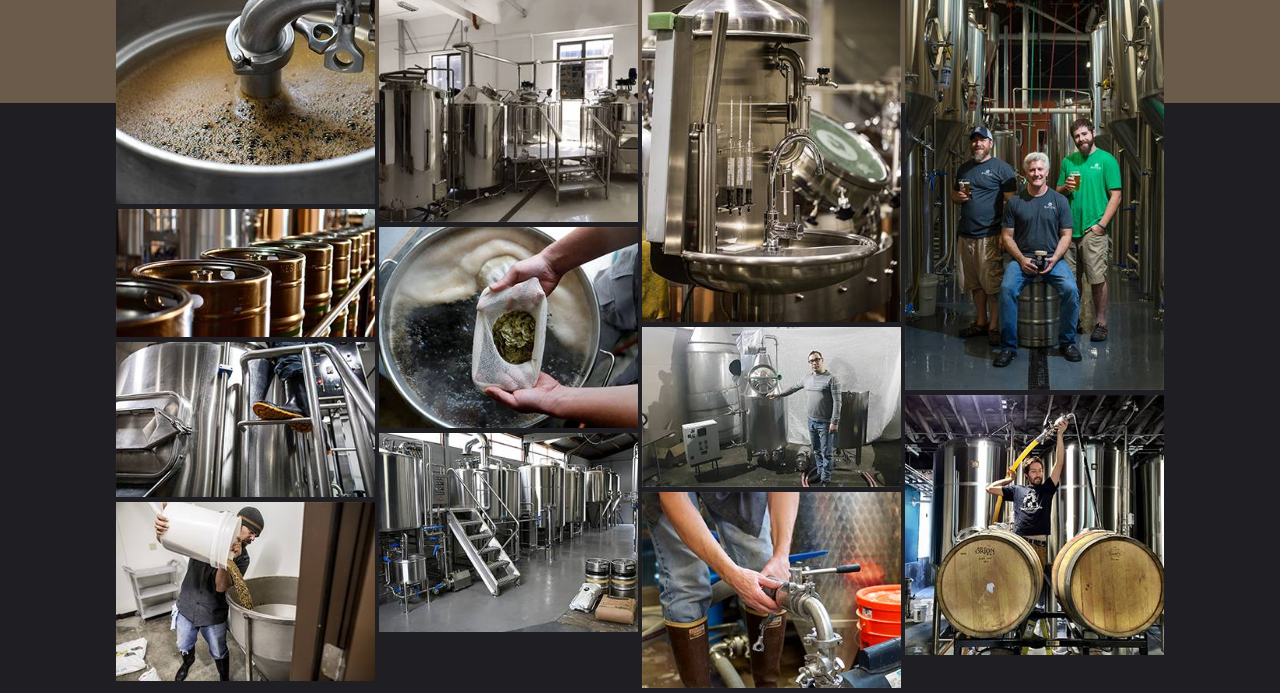
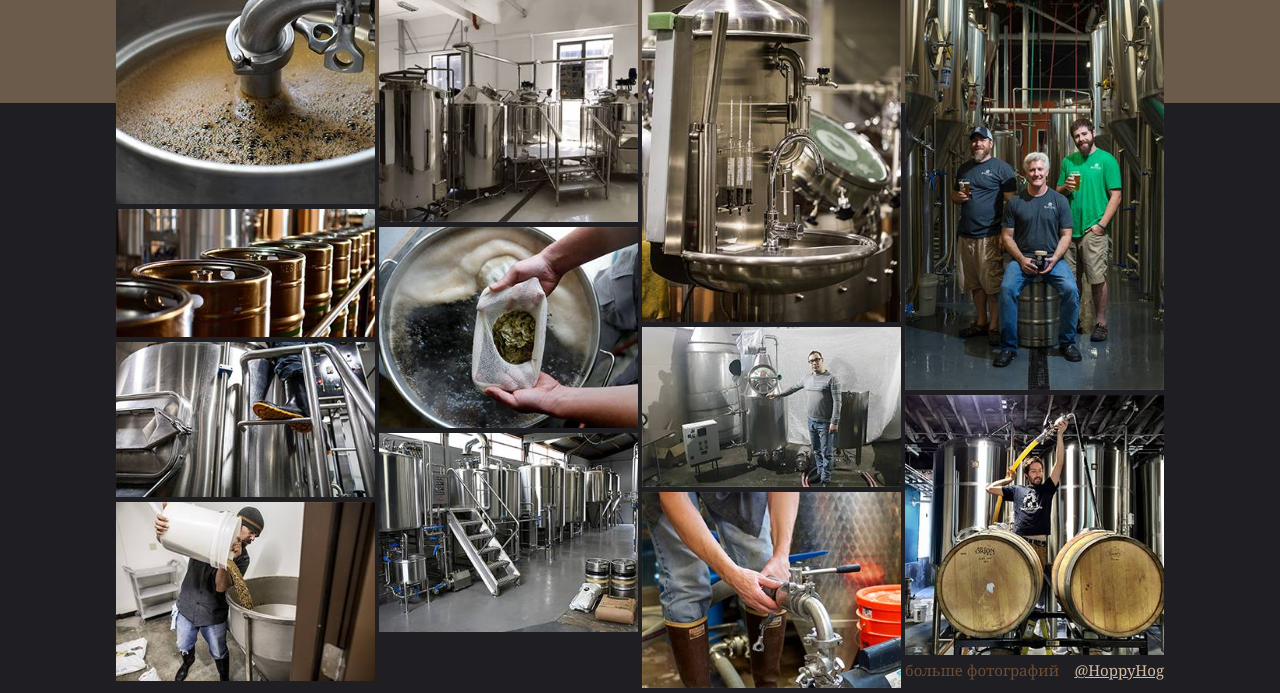
Before and after one commit to ultrinnan/hoppy_hog, a PHP site: page / in a window 1280 px wide. Shown: the part 4793-5486 px from the top of the page. Run offline with PHP 8.4, Linux system fonts and the light colour scheme; some web fonts are replaced.

Commit message:
insta link in progress

```diff
--- a/css/main.css
+++ b/css/main.css
@@ -540,3 +540,13 @@ body {
   column-gap: 4px; }
   .gallery img {
     width: 100%; }
+
+.insta-link {
+  font-size: 15px;
+  display: flex;
+  flex-direction: row;
+  justify-content: space-between; }
+  .insta-link span {
+    color: #6d4e34; }
+  .insta-link a {
+    color: #d3bda3; }
--- a/index.html
+++ b/index.html
@@ -251,6 +251,10 @@
                     <div class="gallery-item">
                         <img src="images/12.jpg" alt="">
                     </div>
+                    <div class="insta-link">
+                        <span>больше фотографий</span>
+                        <a href="https://www.instagram.com/hoppyhog/">@HoppyHog</a>
+                    </div>
                 </div>
             </div>
         </section>
--- a/sass/main.scss
+++ b/sass/main.scss
@@ -379,3 +379,18 @@ body{
     width: 100%;
   }
 }
+.insta-link{
+  font-size: 15px;
+  display: flex;
+  flex-direction: row;
+  justify-content: space-between;
+  span{
+    color:#6d4e34;
+  }
+  a{
+    color: $articlesBgColor;
+    &:before{
+
+    }
+  }
+}
```
Also changed, not shown: css/main.min.css, 1 other file.
